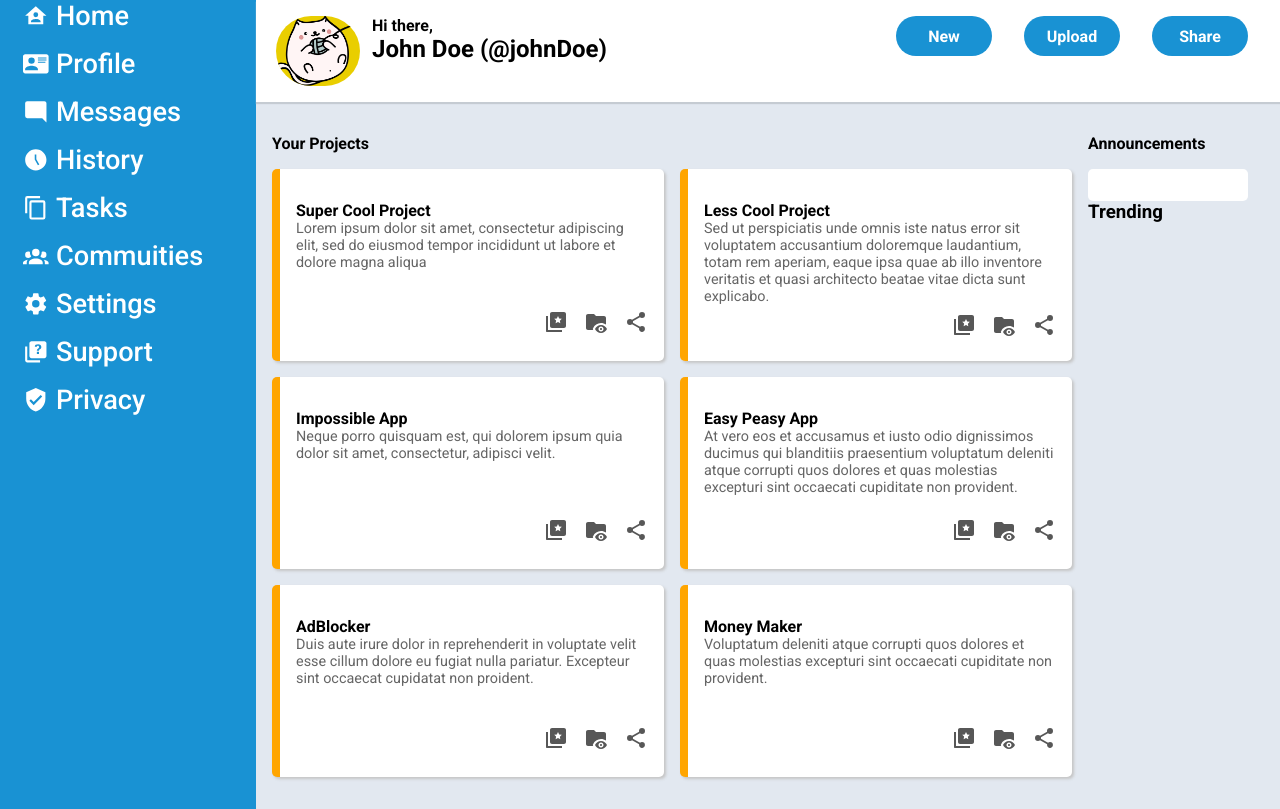
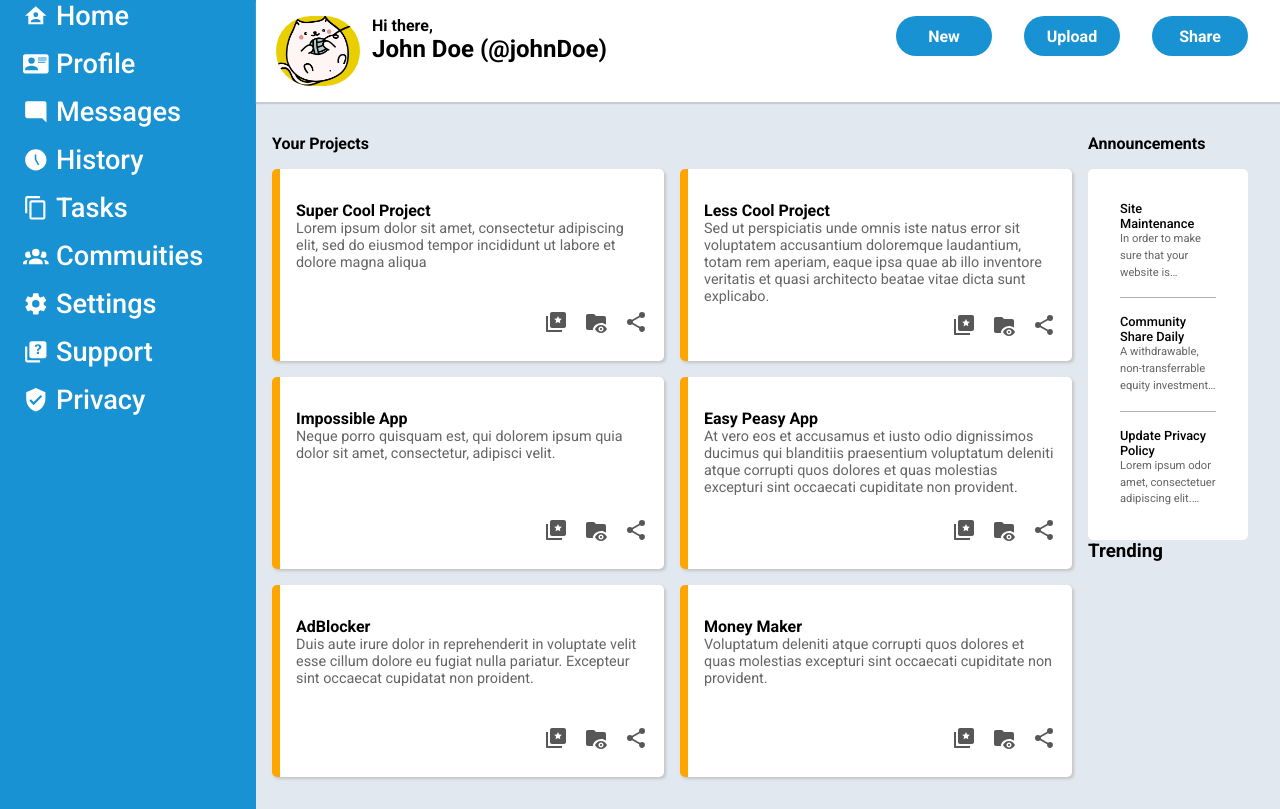
Before and after one commit to holmeskone/admin-dashboard, a plain HTML site: page index.html in a window 1280 px wide. Shown: the part 80-889 px from the top of the page. Drawn offline with Linux system fonts and the light colour scheme.

Commit message:
Remove numerals on announcement div, all now under the same div name to woke on it all at once in css

```diff
--- a/index.html
+++ b/index.html
@@ -184,17 +184,17 @@
                 <div class="announcements">
                     <h3>Announcements</h3>
                     <div class="announcement-bar">
-                        <div class="announcement-1">
-                            <h4 class="title"></h4>
-                            <p class="information"></p>
+                        <div class="announcement">
+                            <h4 class="title">site maintenance</h4>
+                            <p class="information">In order to make sure that your website is achieving its purpose, web maintenance is essential.</p>
                         </div>
-                        <div class="announcement-2">
-                            <h4 class="title"></h4>
-                            <p class="information"></p>
+                        <div class="announcement">
+                            <h4 class="title">community share daily</h4>
+                            <p class="information">A withdrawable, non-transferrable equity investment into a cooperative or community benefit society. It is a form of equity because the investors get a share of the organisation. It is 'withdrawable' because the investor can take their money out of the organisation if they choose to.</p>
                         </div>
-                        <div class="announcement-3">
-                            <h4 class="title"></h4>
-                            <p class="information"></p>
+                        <div class="announcement">
+                            <h4 class="title">update privacy policy</h4>
+                            <p class="information">Lorem ipsum odor amet, consectetuer adipiscing elit. Facilisi commodo arcu felis fringilla onsectetuer adipiscing elit pricilisi commodo tortor.</p>
                         </div>
                     </div>
                 </div>
```
